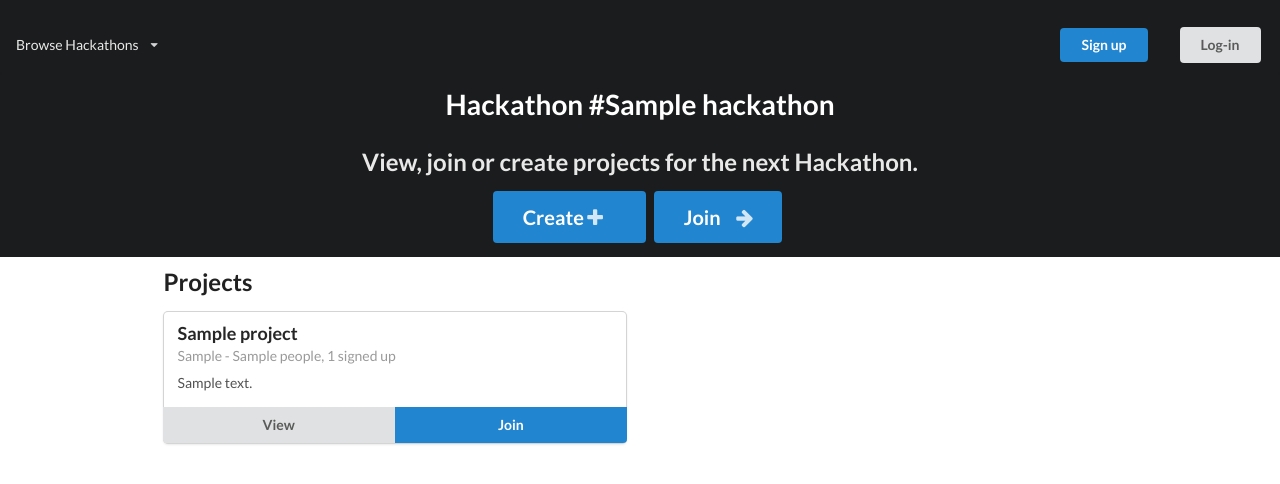
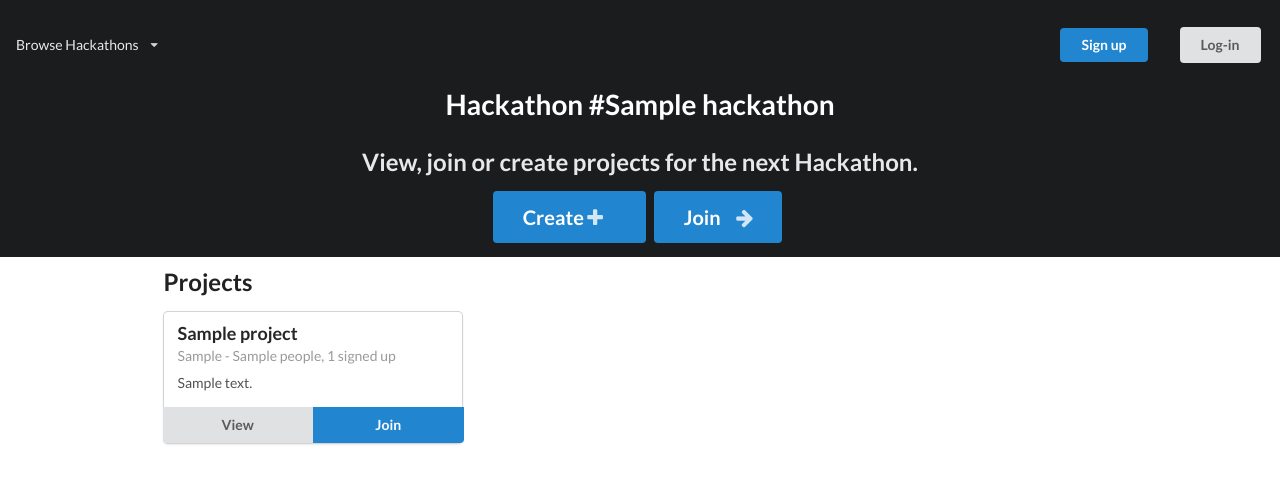
Before and after one commit to matthewbyrdold/hackathon, a Django app: template projects/templates/projects/index.html in a window 1280 px wide. Shown: the top 484 px of the page. Run offline with Django 3.2, Linux system fonts and the light colour scheme; the template is opened without the code that fills it: most values are stand-ins (such as "Sample title", 1, 10 or a date in 2020); some libraries are stand-ins or nearby versions.

Commit message:
the projects page now displays projects in three columns

```diff
--- a/projects/templates/projects/index.html
+++ b/projects/templates/projects/index.html
@@ -37,7 +37,7 @@
 
             {% if projects %}
 
-                <div class="ui two doubling stackable cards">
+                <div class="ui three doubling stackable cards">
                 {% for project in projects %}
                     <div class="ui fluid card">
                         <div class="content">
--- a/projects/templates/projects/project.html
+++ b/projects/templates/projects/project.html
@@ -6,7 +6,7 @@
 {% endblock title %}
 
 {% block left_menu %}
-<div class="ui container">
+<div class="ui container left attached">
     <a href="javascript:history.go(-1)" class="header item">
         <i class="left arrow icon"></i>
     </a>
```
